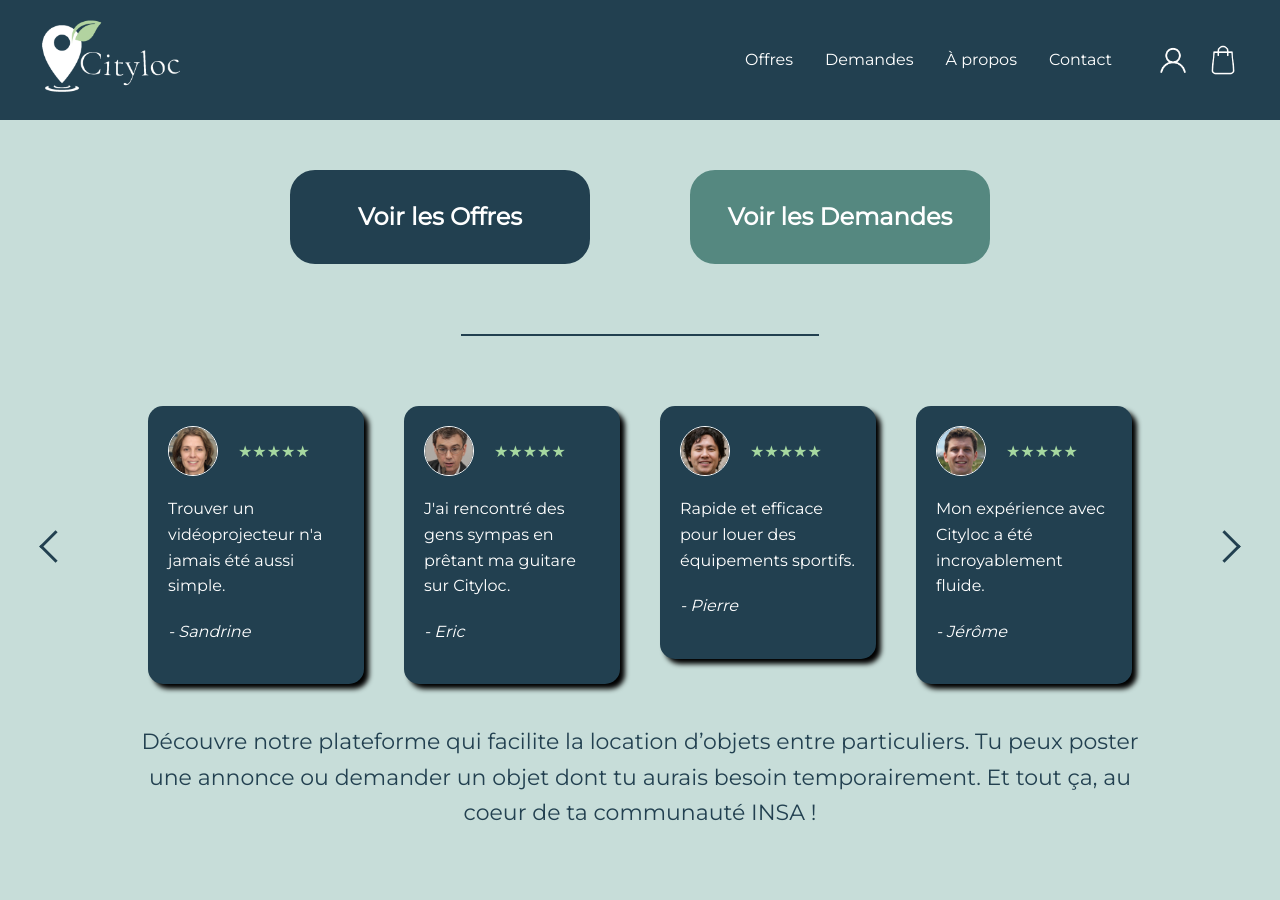
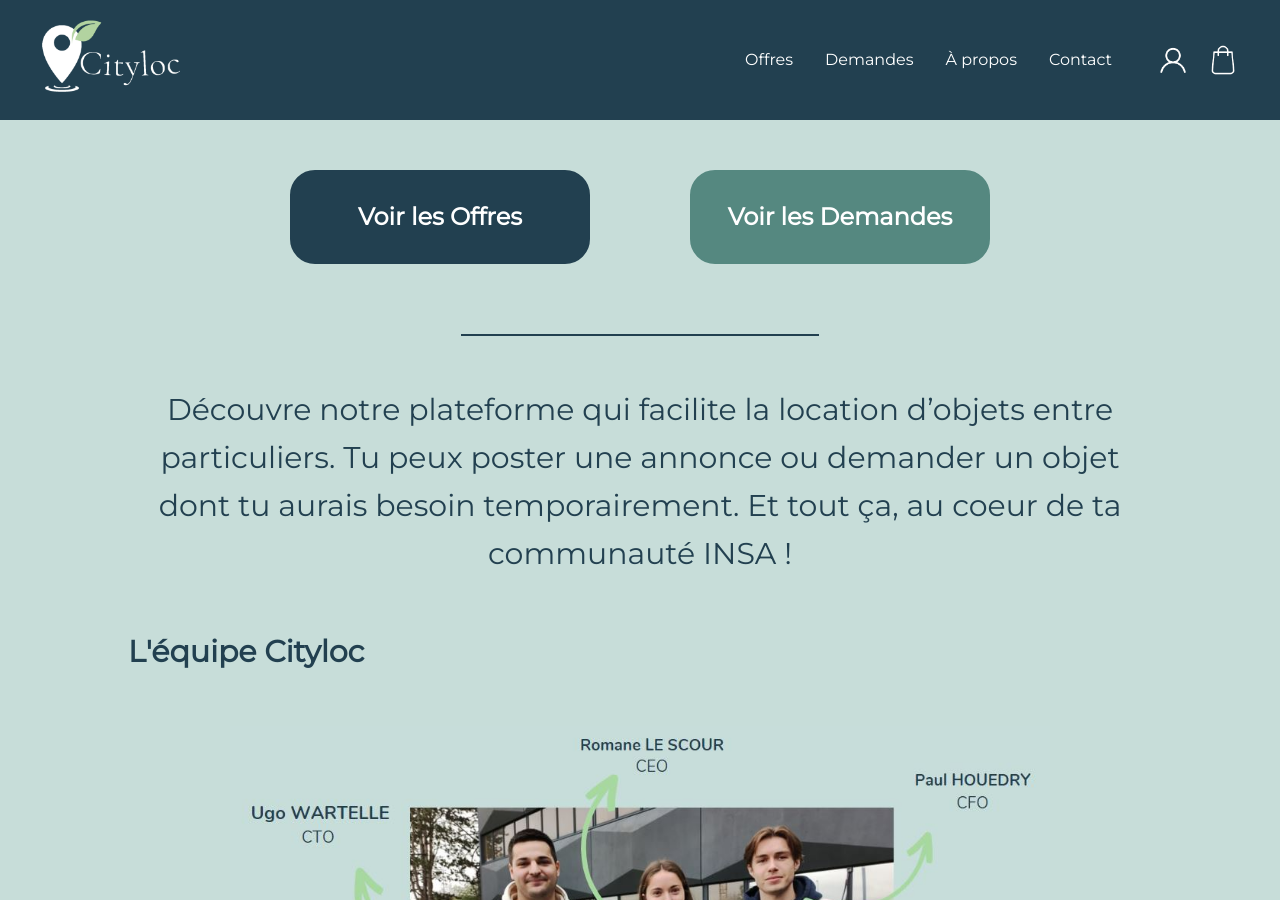
Before and after one commit to Cityloc/cityloc, a Jekyll site: the page built from index.html, in a window 1280 px wide and 900 px high. Built offline with Jekyll 4.4.1, drawn with Linux system fonts in a browser that asks for light colours.

Commit message:
Update index.html

```diff
--- a/index.html
+++ b/index.html
@@ -20,7 +20,7 @@
 <div class="traitSeparation"></div>
 
 <!-- SLIDER -->
-
+<!--
 <div class="sliderAccueil">
   <div>
     <div class="card">
@@ -143,10 +143,20 @@
     </div>
   </div>
 </div>
-
+-->
 <!-- OBJECTIFS -->
 
-<p style="text-align: center; font-size: 22px; color: #224050;">Découvre notre plateforme qui facilite la location d’objets entre particuliers. Tu peux poster une annonce ou demander un objet dont tu aurais besoin temporairement. Et tout ça, au coeur de ta communauté INSA !</p>
+<p style="text-align: center; font-size: 30px; color: #224050;">Découvre notre plateforme qui facilite la location d’objets entre particuliers. Tu peux poster une annonce ou demander un objet dont tu aurais besoin temporairement. Et tout ça, au coeur de ta communauté INSA !</p>
+
+<!-- TEAM -->
+
+<h2>L'équipe Cityloc</h2>
+<div class="imgAccueilTeam">
+  <img src="imgs/equipecityloc.JPG" alt="équipe Cityloc">
+</div>
+
+<!-- GD -->
+
 <div class="container-gd">
 	<div class="bloc-un-dg">
 		<img class="flex-fix" src="imgs/Trouve objet.png" alt="Objectifs 1">
@@ -156,12 +166,7 @@
 	</div>
 </div>
 
-<!-- TEAM -->
 
-<h2>L'équipe Cityloc</h2>
-<div class="imgAccueilTeam">
-  <img src="imgs/equipecityloc.JPG" alt="équipe Cityloc">
-</div>
 
 
 <script>
```
